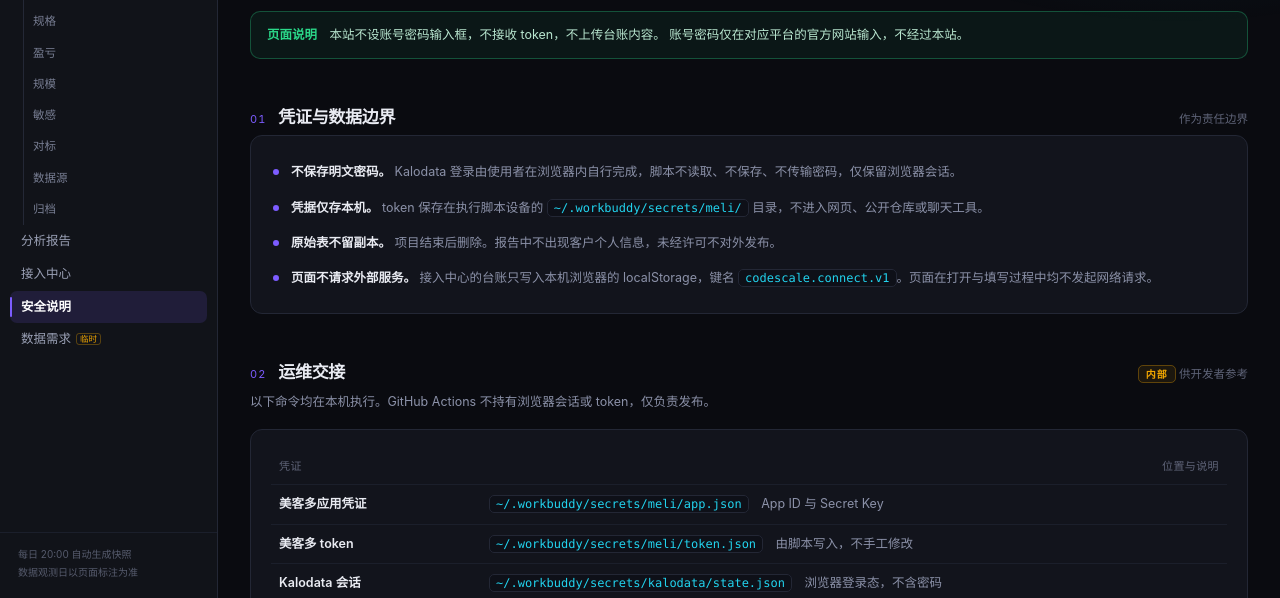
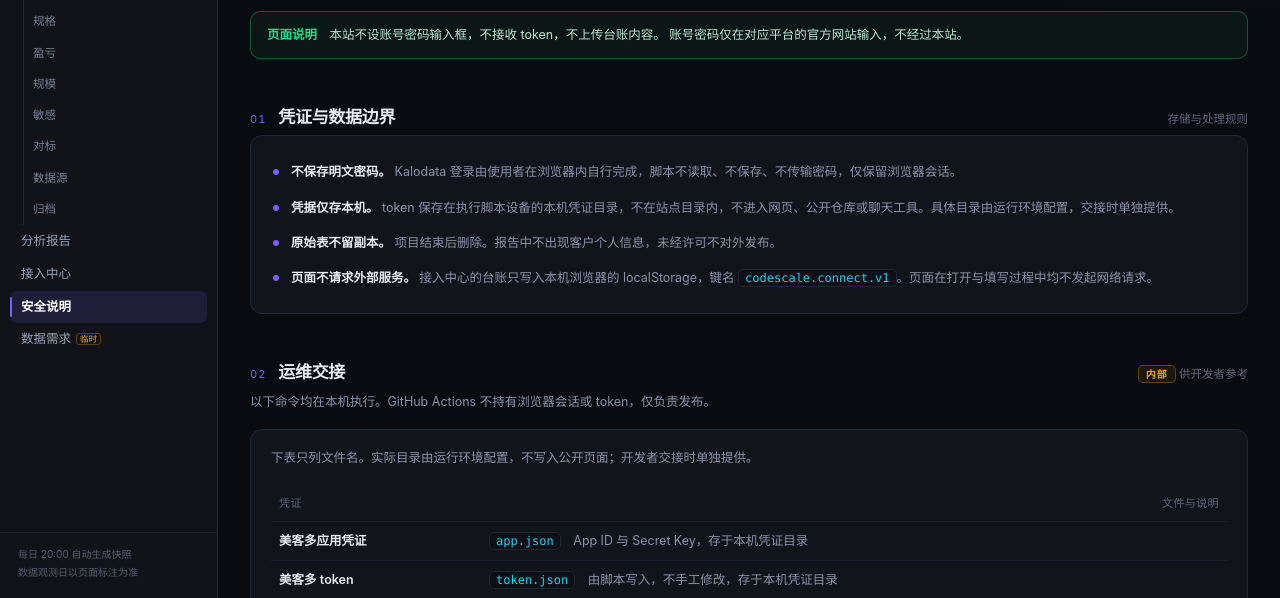
Before and after one commit to CursedRoaming/codescale, a plain HTML site: page security.html in a window 1280 px wide. Shown: the part 201-799 px from the top of the page. Drawn offline with Linux system fonts and the light colour scheme.

Commit message:
docs: 对外页面移除运行环境目录痕迹

```diff
--- a/security.html
+++ b/security.html
@@ -50,11 +50,11 @@
   </span></div>
 
   <section>
-    <div class="sh"><span class="idx">01</span><h2>凭证与数据边界</h2><span class="meta">作为责任边界</span></div>
+    <div class="sh"><span class="idx">01</span><h2>凭证与数据边界</h2><span class="meta">存储与处理规则</span></div>
     <div class="card">
       <ul class="clean">
         <li><b>不保存明文密码。</b> Kalodata 登录由使用者在浏览器内自行完成，脚本不读取、不保存、不传输密码，仅保留浏览器会话。</li>
-        <li><b>凭据仅存本机。</b> token 保存在执行脚本设备的 <code>~/.workbuddy/secrets/meli/</code> 目录，不进入网页、公开仓库或聊天工具。</li>
+        <li><b>凭据仅存本机。</b> token 保存在执行脚本设备的本机凭证目录，不在站点目录内，不进入网页、公开仓库或聊天工具。具体目录由运行环境配置，交接时单独提供。</li>
         <li><b>原始表不留副本。</b> 项目结束后删除。报告中不出现客户个人信息，未经许可不对外发布。</li>
         <li><b>页面不请求外部服务。</b> 接入中心的台账只写入本机浏览器的 localStorage，键名 <code>codescale.connect.v1</code>。页面在打开与填写过程中均不发起网络请求。</li>
       </ul>
@@ -66,13 +66,14 @@
     <p class="lead">以下命令均在本机执行。GitHub Actions 不持有浏览器会话或 token，仅负责发布。</p>
 
     <div class="card" style="margin-bottom:12px">
+      <p class="lead" style="margin-top:0">下表只列文件名。实际目录由运行环境配置，不写入公开页面；开发者交接时单独提供。</p>
       <table>
-        <thead><tr><th style="width:180px">凭证</th><th>位置与说明</th></tr></thead>
+        <thead><tr><th style="width:180px">凭证</th><th>文件与说明</th></tr></thead>
         <tbody class="kv">
-          <tr><td>美客多应用凭证</td><td style="text-align:left;color:var(--dim)"><code>~/.workbuddy/secrets/meli/app.json</code>　App ID 与 Secret Key</td></tr>
-          <tr><td>美客多 token</td><td style="text-align:left;color:var(--dim)"><code>~/.workbuddy/secrets/meli/token.json</code>　由脚本写入，不手工修改</td></tr>
-          <tr><td>Kalodata 会话</td><td style="text-align:left;color:var(--dim)"><code>~/.workbuddy/secrets/kalodata/state.json</code>　浏览器登录态，不含密码</td></tr>
-          <tr><td>仓库排除规则</td><td style="text-align:left;color:var(--dim)">以上目录均不在 <code>09_码尺平台/</code> 内，已由 <code>.gitignore</code> 排除</td></tr>
+          <tr><td>美客多应用凭证</td><td style="text-align:left;color:var(--dim)"><code>app.json</code>　App ID 与 Secret Key，存于本机凭证目录</td></tr>
+          <tr><td>美客多 token</td><td style="text-align:left;color:var(--dim)"><code>token.json</code>　由脚本写入，不手工修改，存于本机凭证目录</td></tr>
+          <tr><td>Kalodata 会话</td><td style="text-align:left;color:var(--dim)"><code>state.json</code>　浏览器登录态，不含密码，存于本机凭证目录</td></tr>
+          <tr><td>仓库排除规则</td><td style="text-align:left;color:var(--dim)">凭证目录不在 <code>09_码尺平台/</code> 内，已由 <code>.gitignore</code> 排除</td></tr>
         </tbody>
       </table>
     </div>
```
Also changed, not shown: 1 other file.
